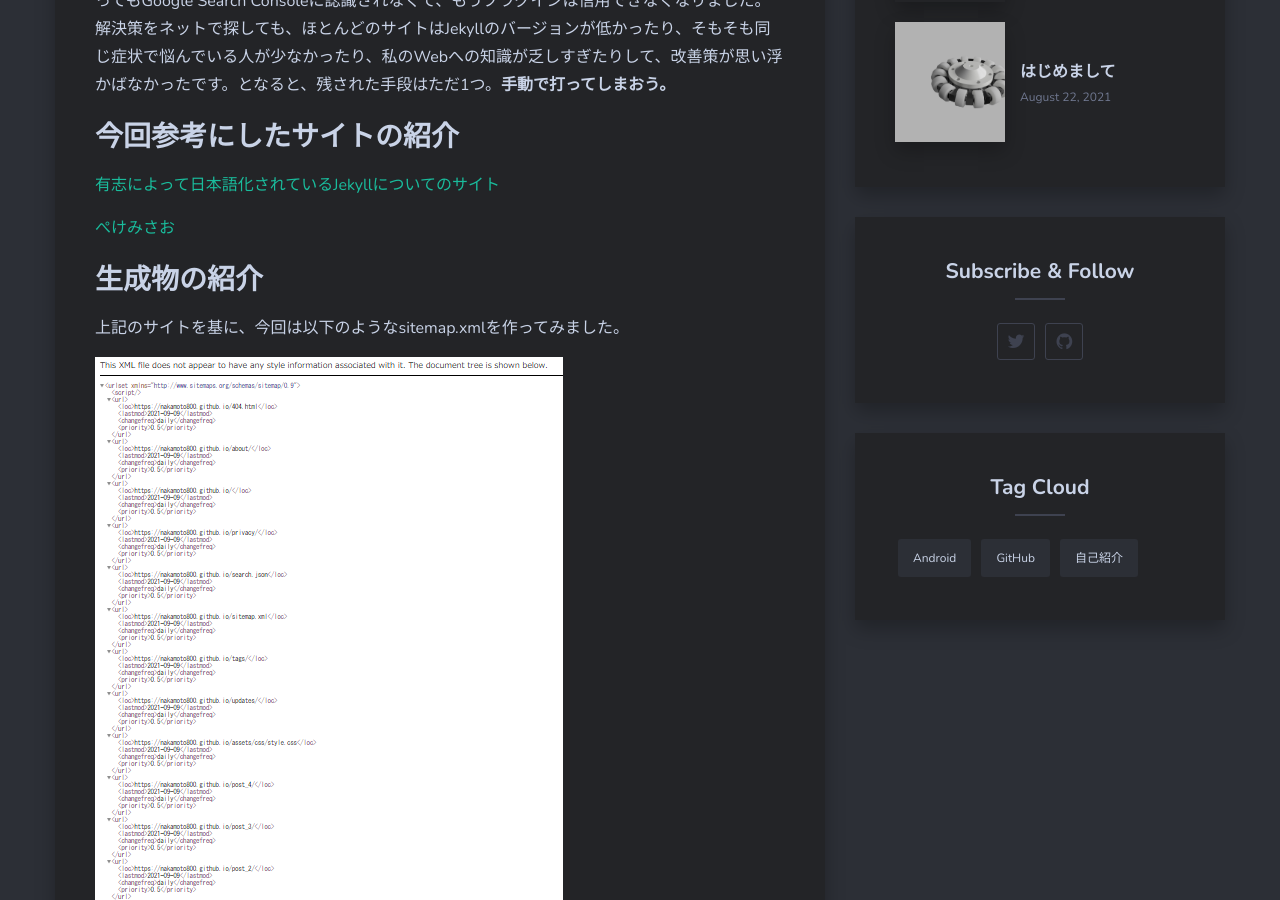
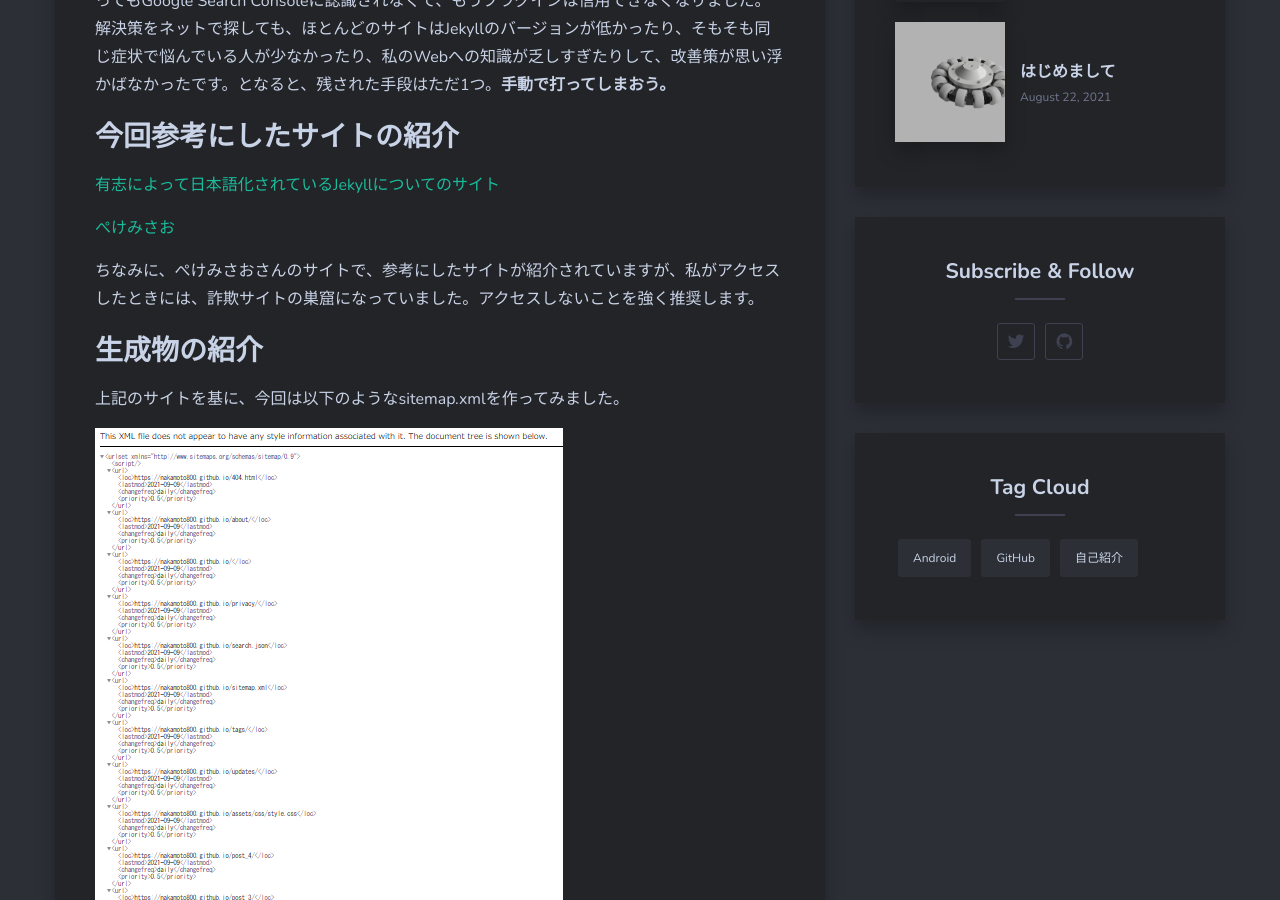
Before and after one commit to RP-800/RP-800.github.io, a Jekyll site: the page built from _posts/2021-09-09-post_4.markdown, in a window 1280 px wide and 900 px high, scrolled down 1192 px. Built offline with Jekyll 4.4.1, drawn with Linux system fonts in a browser that asks for light colours; nearby versions of some CDN libraries; comment, search, counter and statistics services are not loaded.

Commit message:
Update 2021-09-09-post_4.markdown

```diff
--- a/_posts/2021-09-09-post_4.markdown
+++ b/_posts/2021-09-09-post_4.markdown
@@ -16,6 +16,8 @@ tags:   [GitHub]
 
 [ぺけみさお](https://www.xmisao.com/2014/08/25/generate-sitemap-in-jekyll.html)
 
+ちなみに、ぺけみさおさんのサイトで、参考にしたサイトが紹介されていますが、私がアクセスしたときには、詐欺サイトの巣窟になっていました。アクセスしないことを強く推奨します。
+
 ## 生成物の紹介
 上記のサイトを基に、今回は以下のようなsitemap.xmlを作ってみました。
 
```
